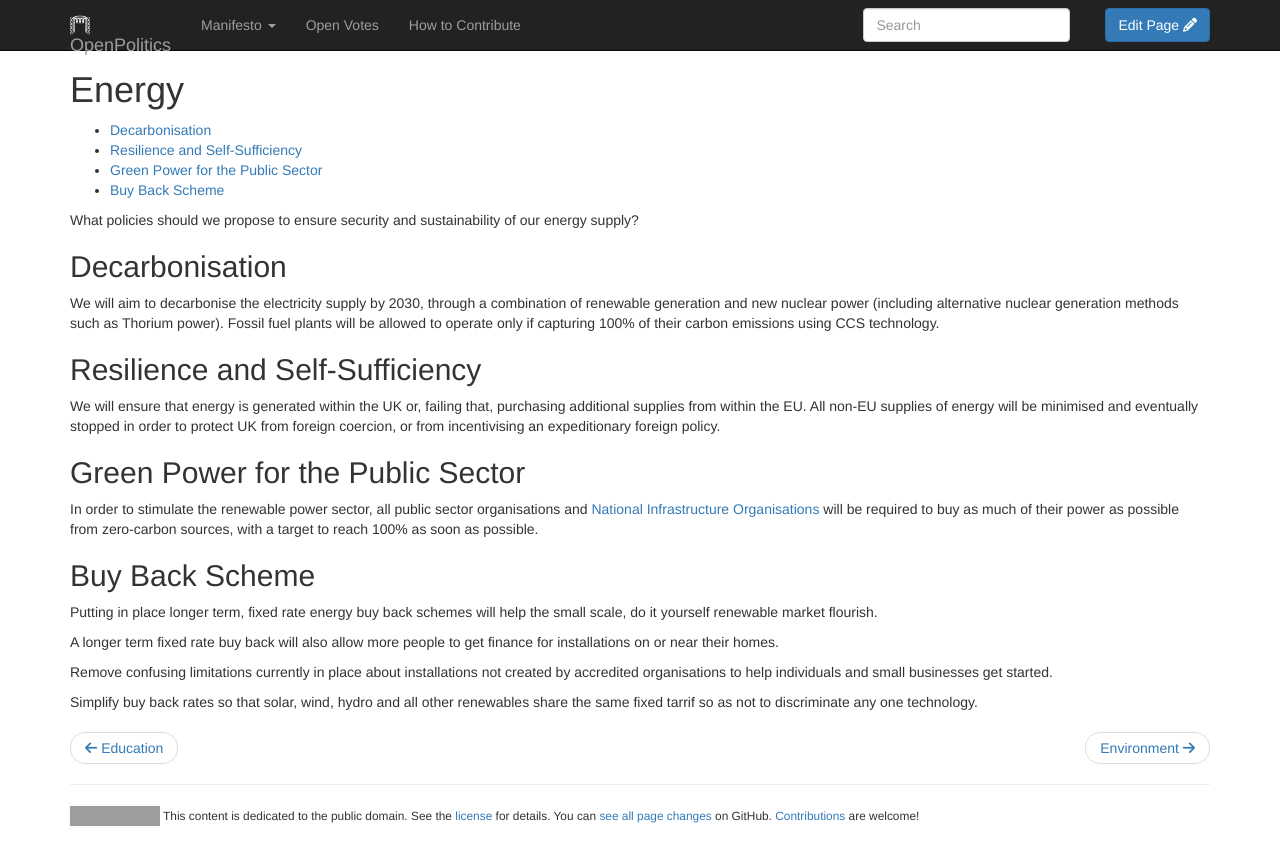
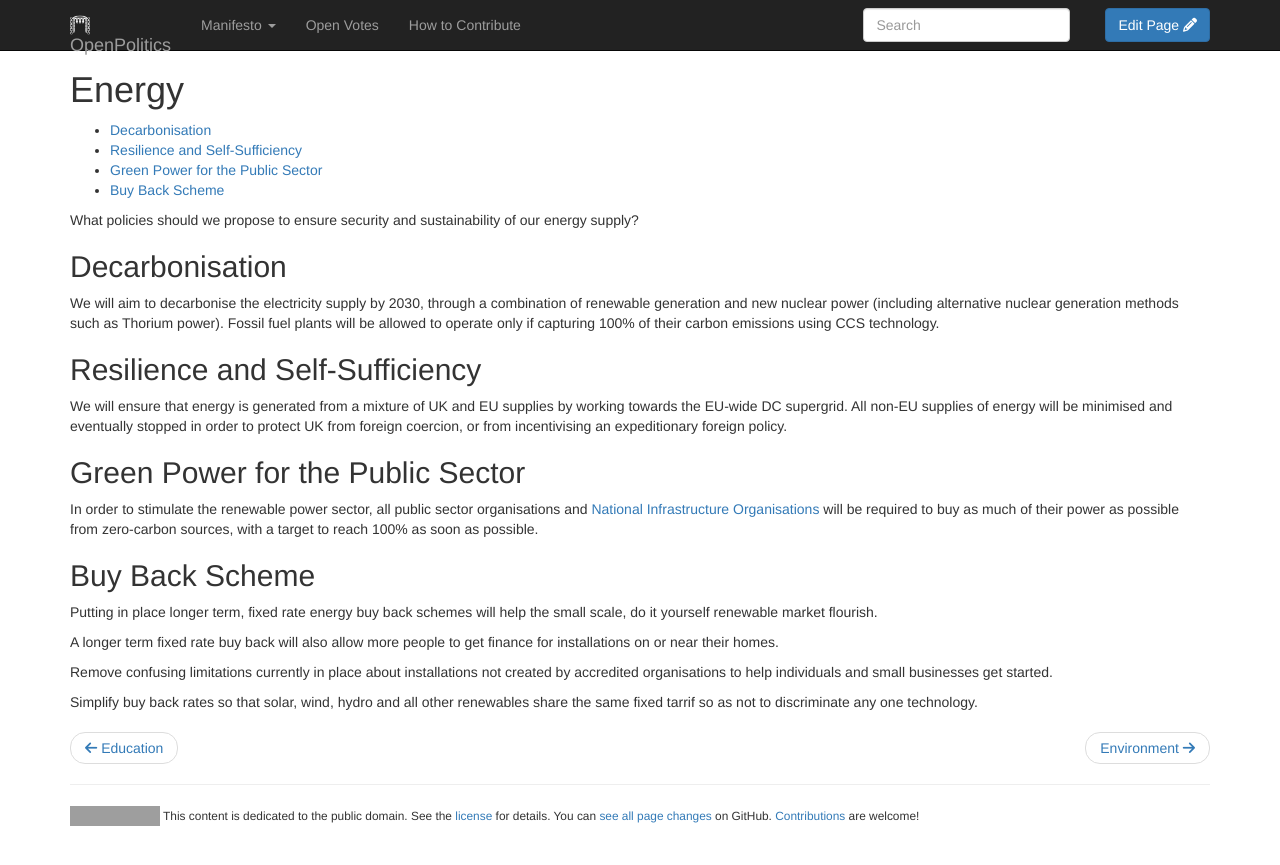
Before and after one commit to openpolitics/manifesto, a Jekyll site: the page built from manifesto/energy.md, in a window 1280 px wide. Shown: the top 865 px of the page. Built offline with Jekyll 4.4.1, drawn with Linux system fonts in a browser that asks for light colours; nearby versions of some CDN libraries; library files that are not in the unit come from our copies; grey boxes are pictures that could not be loaded.

Commit message:
Update energy.md

```diff
--- a/manifesto/energy.md
+++ b/manifesto/energy.md
@@ -17,7 +17,7 @@ only if capturing 100% of their carbon emissions using CCS technology.
 
 ## Resilience and Self-Sufficiency
 
-We will ensure that energy is generated within the UK or, failing that, purchasing additional supplies from within the EU. All non-EU supplies of energy will be minimised and eventually stopped in order to protect UK from foreign coercion, or from incentivising an expeditionary foreign policy.
+We will ensure that energy is generated from a mixture of UK and EU supplies by working towards the EU-wide DC supergrid. All non-EU supplies of energy will be minimised and eventually stopped in order to protect UK from foreign coercion, or from incentivising an expeditionary foreign policy.
 
 ## Green Power for the Public Sector
 
```
